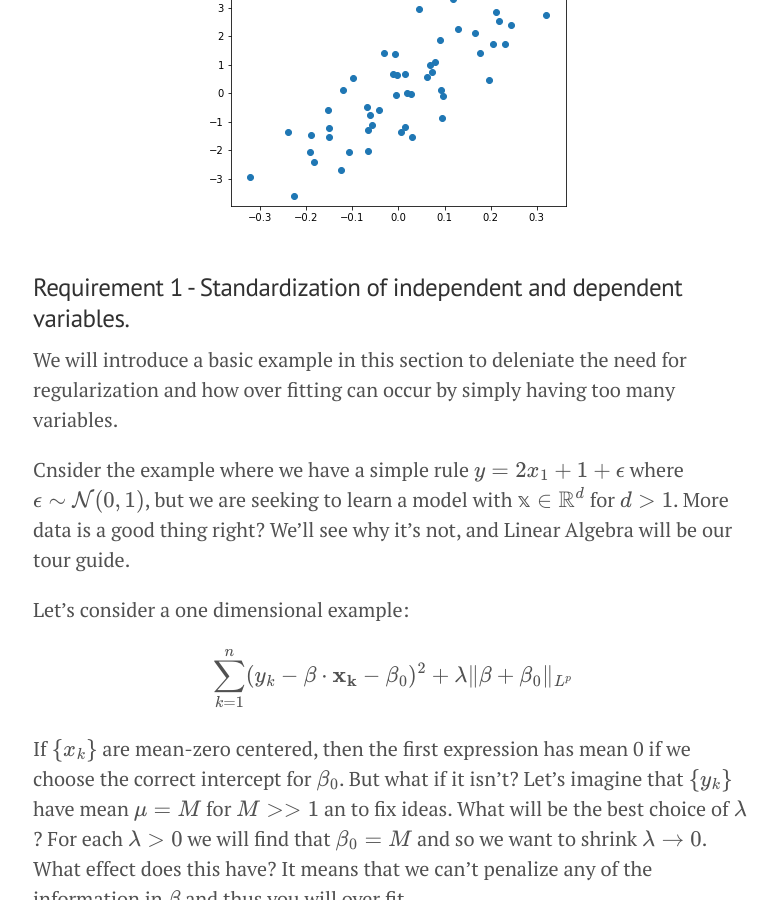
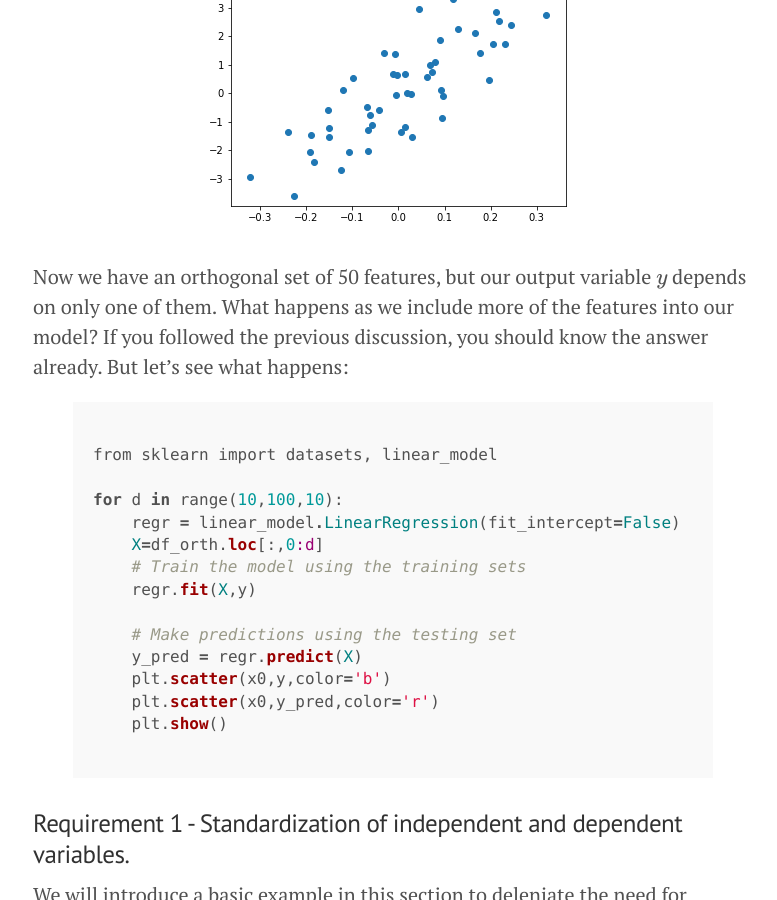
Before and after one commit to doriang102/doriang102.github.io, a Jekyll site: the page built from _posts/2017-10-13-model-selection,-regularization,-and-evaluation.md, in a window 1280 px wide and 900 px high, scrolled down 1481 px. Shown: the whole window, without its empty margins (247-1024 px from the left). Built offline with Jekyll 4.4.1, drawn with Linux system fonts in a browser that asks for light colours; our own code applies the rules of GitHub Pages for plain Markdown files; formulas are drawn with MathJax 3.

Commit message:
Update 2017-10-13-model-selection,-regularization,-and-evaluation.md

```diff
--- a/_posts/2017-10-13-model-selection,-regularization,-and-evaluation.md
+++ b/_posts/2017-10-13-model-selection,-regularization,-and-evaluation.md
@@ -43,6 +43,24 @@ plt.scatter(x0,y)
 
 ![](/img/scatter_overfit.png?raw=true)
 
+Now we have an orthogonal set of 50 features, but our output variable $$y$$ depends on only one of them. What happens as we include more of the features into our model? If you followed the previous discussion, you should know the answer already. But let's see what happens:
+
+{% highlight ruby %}
+from sklearn import datasets, linear_model
+
+for d in range(10,100,10):
+    regr = linear_model.LinearRegression(fit_intercept=False)
+    X=df_orth.loc[:,0:d]
+    # Train the model using the training sets
+    regr.fit(X,y)
+
+    # Make predictions using the testing set
+    y_pred = regr.predict(X)
+    plt.scatter(x0,y,color='b')
+    plt.scatter(x0,y_pred,color='r')
+    plt.show()
+ {% endhighlight %}
+
 
 ### Requirement 1 - Standardization of independent and dependent variables.
 
```
